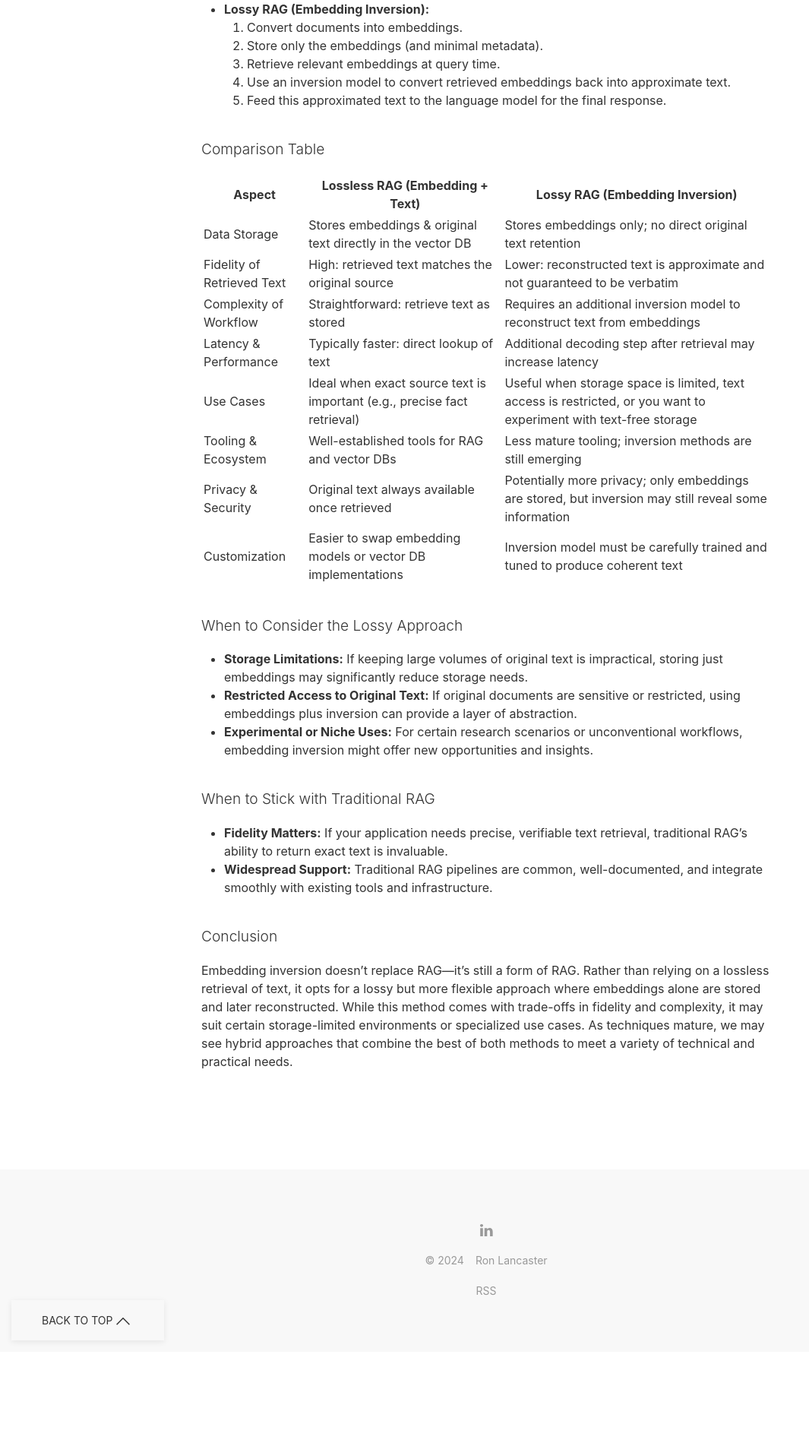
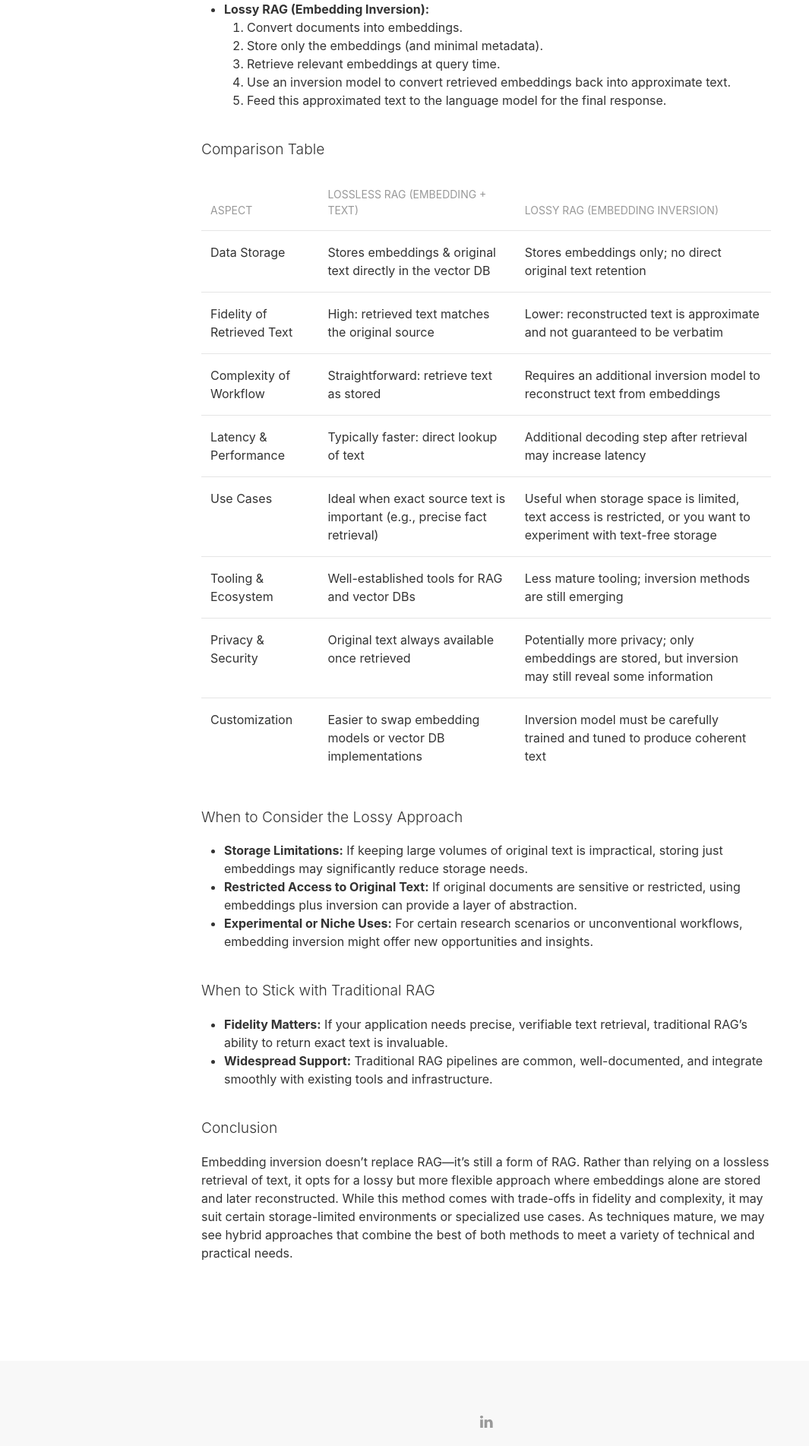
Before and after one commit to nyvyn/nyvyn.github.io, a Jekyll site: the page built from _notes/2024-12-17-lossy-embedding-inversion.markdown, in a window 1280 px wide. Shown: the part 831-2734 px from the top of the page at 76% size, without its empty margins (0-1065 px from the left). Built offline with Jekyll 4.4.1, drawn with Linux system fonts in a browser that asks for light colours; before the commit the page ends 2610 px from its top, so only the background shows below that.

Commit message:
feat: Convert markdown table to HTML formatted for UIkit table

```diff
--- a/_notes/2024-12-17-lossy-embedding-inversion.markdown
+++ b/_notes/2024-12-17-lossy-embedding-inversion.markdown
@@ -35,16 +35,57 @@
 
 ## Comparison Table
 
-| Aspect                     | Lossless RAG (Embedding + Text)                                          | Lossy RAG (Embedding Inversion)                                                                                   |
-|----------------------------|--------------------------------------------------------------------------|-------------------------------------------------------------------------------------------------------------------|
-| Data Storage               | Stores embeddings & original text directly in the vector DB              | Stores embeddings only; no direct original text retention                                                         |
-| Fidelity of Retrieved Text | High: retrieved text matches the original source                         | Lower: reconstructed text is approximate and not guaranteed to be verbatim                                        |
-| Complexity of Workflow     | Straightforward: retrieve text as stored                                 | Requires an additional inversion model to reconstruct text from embeddings                                        |
-| Latency & Performance      | Typically faster: direct lookup of text                                  | Additional decoding step after retrieval may increase latency                                                     |
-| Use Cases                  | Ideal when exact source text is important (e.g., precise fact retrieval) | Useful when storage space is limited, text access is restricted, or you want to experiment with text-free storage |
-| Tooling & Ecosystem        | Well-established tools for RAG and vector DBs                            | Less mature tooling; inversion methods are still emerging                                                         |
-| Privacy & Security         | Original text always available once retrieved                            | Potentially more privacy; only embeddings are stored, but inversion may still reveal some information             |
-| Customization              | Easier to swap embedding models or vector DB implementations             | Inversion model must be carefully trained and tuned to produce coherent text                                      |
+<table class="uk-table uk-table-divider">
+    <thead>
+        <tr>
+            <th>Aspect</th>
+            <th>Lossless RAG (Embedding + Text)</th>
+            <th>Lossy RAG (Embedding Inversion)</th>
+        </tr>
+    </thead>
+    <tbody>
+        <tr>
+            <td>Data Storage</td>
+            <td>Stores embeddings & original text directly in the vector DB</td>
+            <td>Stores embeddings only; no direct original text retention</td>
+        </tr>
+        <tr>
+            <td>Fidelity of Retrieved Text</td>
+            <td>High: retrieved text matches the original source</td>
+            <td>Lower: reconstructed text is approximate and not guaranteed to be verbatim</td>
+        </tr>
+        <tr>
+            <td>Complexity of Workflow</td>
+            <td>Straightforward: retrieve text as stored</td>
+            <td>Requires an additional inversion model to reconstruct text from embeddings</td>
+        </tr>
+        <tr>
+            <td>Latency & Performance</td>
+            <td>Typically faster: direct lookup of text</td>
+            <td>Additional decoding step after retrieval may increase latency</td>
+        </tr>
+        <tr>
+            <td>Use Cases</td>
+            <td>Ideal when exact source text is important (e.g., precise fact retrieval)</td>
+            <td>Useful when storage space is limited, text access is restricted, or you want to experiment with text-free storage</td>
+        </tr>
+        <tr>
+            <td>Tooling & Ecosystem</td>
+            <td>Well-established tools for RAG and vector DBs</td>
+            <td>Less mature tooling; inversion methods are still emerging</td>
+        </tr>
+        <tr>
+            <td>Privacy & Security</td>
+            <td>Original text always available once retrieved</td>
+            <td>Potentially more privacy; only embeddings are stored, but inversion may still reveal some information</td>
+        </tr>
+        <tr>
+            <td>Customization</td>
+            <td>Easier to swap embedding models or vector DB implementations</td>
+            <td>Inversion model must be carefully trained and tuned to produce coherent text</td>
+        </tr>
+    </tbody>
+</table>
 
 ## When to Consider the Lossy Approach
 
```
